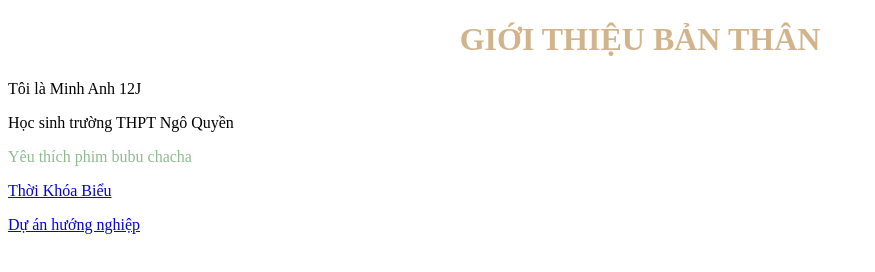
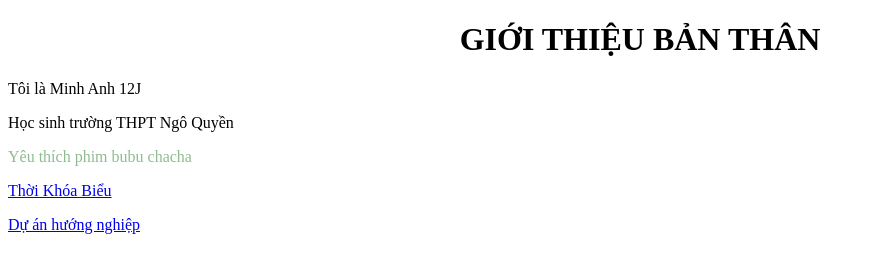
Before and after one commit to brinybee/MinhAnh12J, a plain HTML site: page Giới thiệu.html in a window 1280 px wide. Shown: the whole page, without its empty margins (0-875 px from the left). Drawn offline with Linux system fonts and the light colour scheme.

Commit message:
Update Giới thiệu.html

```diff
--- a/Giới thiệu.html
+++ b/Giới thiệu.html
@@ -9,7 +9,7 @@
 
 <body>
   <h1>
-      <center style="color: Tan;"> GIỚI THIỆU BẢN THÂN </center>
+      <center style="color: MistyRose3;"> GIỚI THIỆU BẢN THÂN </center>
   </h1>
   <p>
     Tôi là Minh Anh 12J
```
